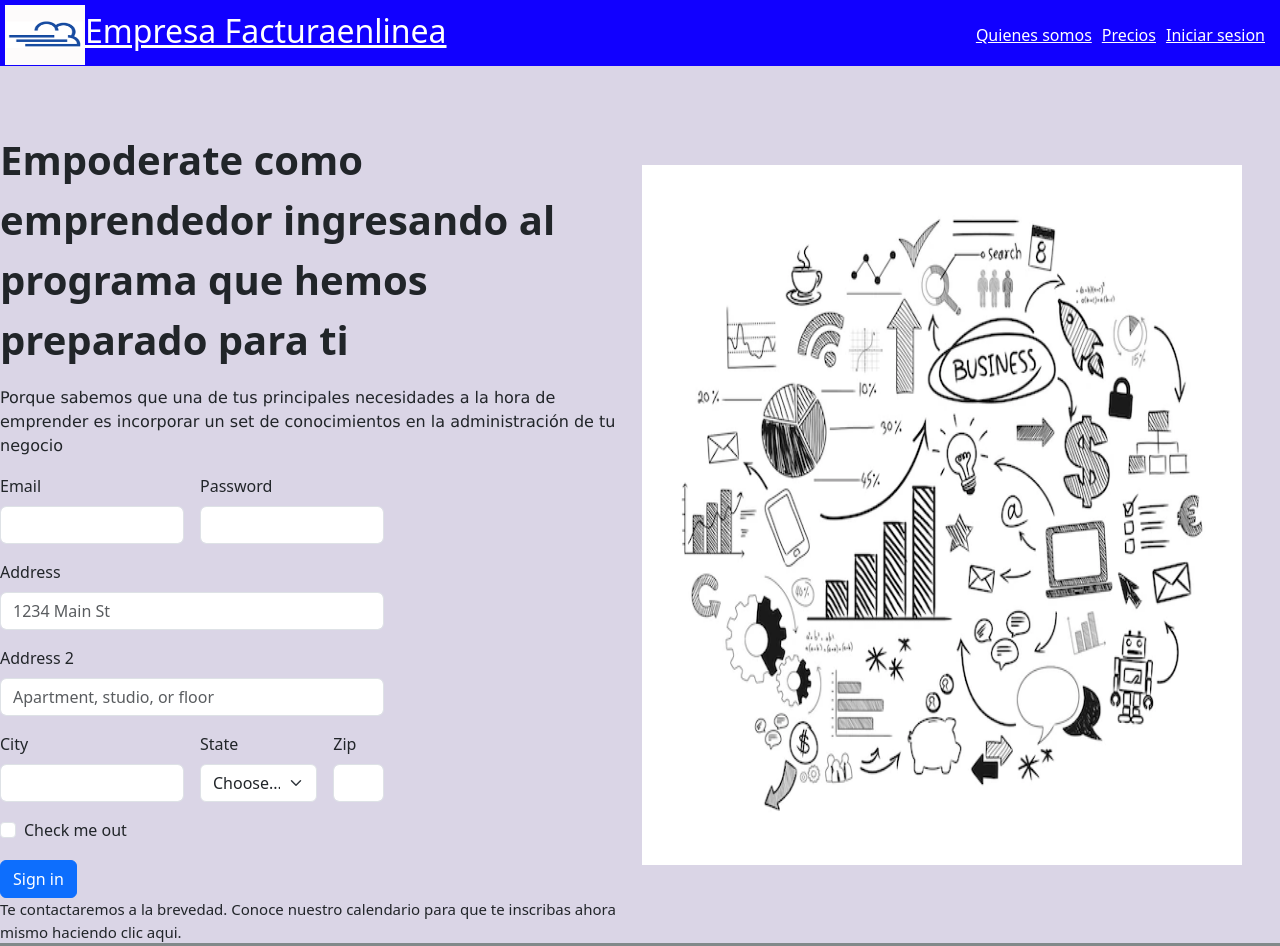
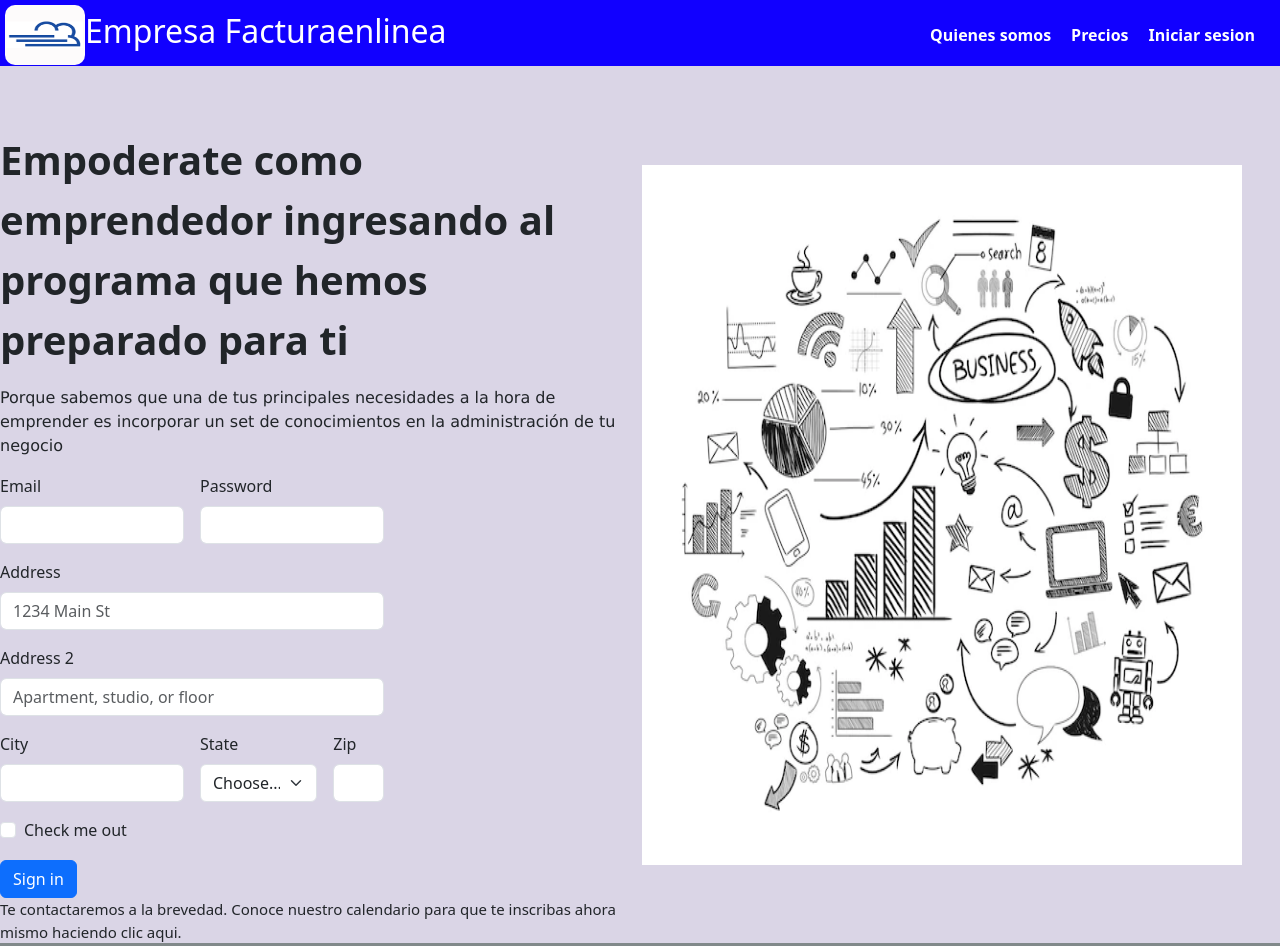
Before and after one commit to Cristianibanezvillarroel/ProyectoLandingCristianIbanezVillarroel, a plain HTML site: page index.html in a window 1280 px wide. Shown: the top 946 px of the page. Drawn offline with nearby package versions, Linux system fonts and the light colour scheme.

Commit message:
extraje el subrayado de la seccion de header

```diff
--- a/estilos.css
+++ b/estilos.css
@@ -4,17 +4,26 @@ header {
     display: flex;
     justify-content: space-between;
     align-items: center;
+
 }
 
 header img {
     width: 80px;
     height: 60px;
+    border-radius: 10px;
 }
+
+header div nav a {
+    text-decoration: none;
+    font-weight: bold;
+}
+
 
 .logo {
     display: flex;
     align-items: center;
     color: white;
+    text-decoration: none;
 }
 
 nav {
@@ -24,7 +33,7 @@ nav {
 
 nav a {
     color: white;
-    margin-right: 10px;
+    margin-right: 20px;
 }
 
 jumbotron {
```
